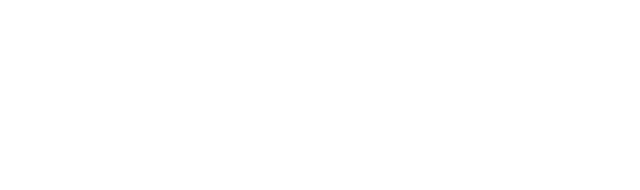
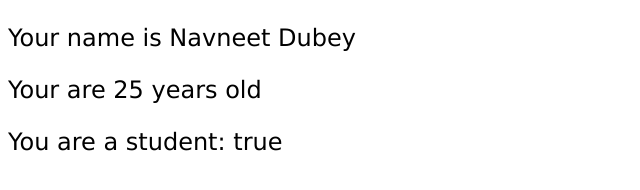
Before and after one commit to ThunderE75/learning-js, a plain HTML site: page index.html in a window 1280 px wide. Shown: the whole page, without its empty margins (0-640 px from the left). Drawn offline with Linux system fonts and the light colour scheme.

Commit message:
Displaying Variables

```diff
--- a/index.html
+++ b/index.html
@@ -7,7 +7,8 @@
     <title>Lead Link</title>
 </head>
 <body>
-    <h1 id="myHeading"></h1>
-    <p id="myParagraph"></p>
+    <p id="p1"></p>
+    <p id="p2"></p>
+    <p id="p3"></p>
     <script src="./index.js"></script>  <!-- Should be at the bottom -->
 </body>
--- a/index.js
+++ b/index.js
@@ -1,14 +1,7 @@
+let name = 'Navneet Dubey';
 let age = 25;
-let ageString = "25";
-let name = 'navneet';
-let online = true
+let isStudent = true
 
-console.log(typeof age)
-console.log(typeof ageString)
-console.log(typeof name)
-console.log(typeof online)
-
-console.log(age);
-console.log(`Your name is ${name}`);
-console.log(`Your age is ${age}`);
-console.log(`Are you online: ${online}`);
+document.getElementById("p1").textContent= `Your name is ${name}`;
+document.getElementById("p2").textContent= `Your are ${age} years old`
+document.getElementById("p3").textContent= `You are a student: ${isStudent}`;
```
